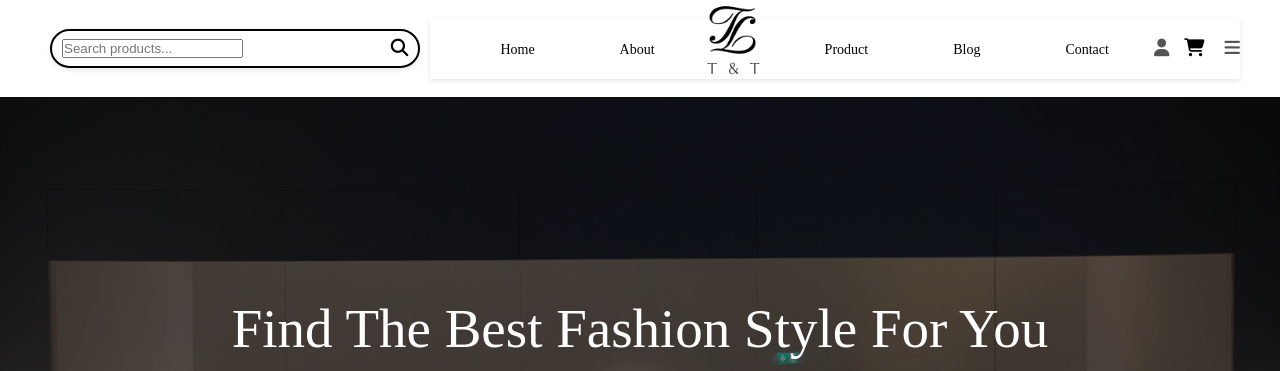
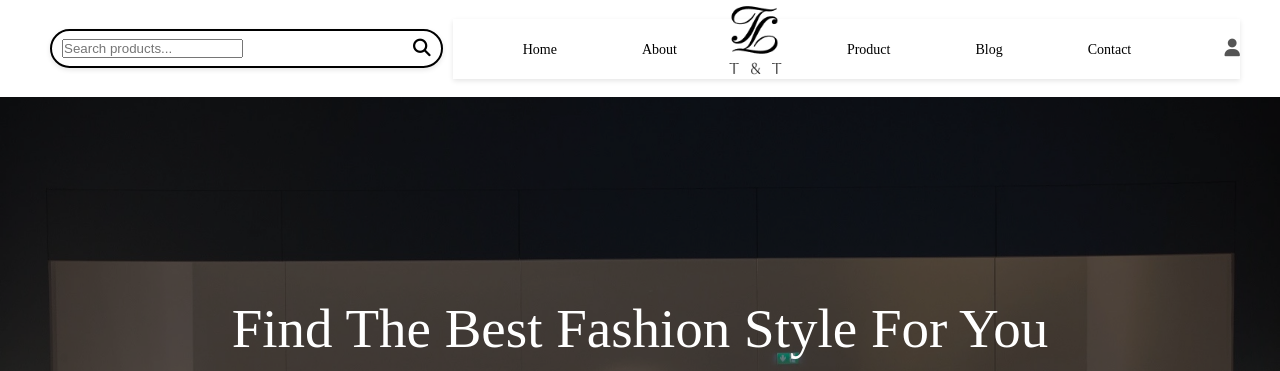
Before and after one commit to NguyenUoc98/clothing-store, a Laravel app: page / in a window 1280 px wide; the page is wider, and only the part inside the window is pictured. Shown: the top 371 px of that part. Run offline with Laravel 12, Linux system fonts and the light colour scheme; tables that the repository leaves empty hold one stand-in row (values such as "Sample post"); parts of the project's set-up code (start-up, migrations or seed data) failed here and were passed over; some libraries are stand-ins or nearby versions; some web fonts are replaced.

Commit message:
:bug: fix login in header

```diff
--- a/resources/views/layouts/frontend/header.blade.php
+++ b/resources/views/layouts/frontend/header.blade.php
@@ -18,7 +18,7 @@
         <div class="icon" id="menuIcon">
             <div class="icon1">
                 <div class="iconsearch1">
-                    @guest
+                    @guest('customer')
                         <i class="fa-solid fa-user">
                             <ul class="submenu">
                                 <li><a href="{{ route('login') }}">Login</a></li>
@@ -27,7 +27,7 @@
                         </i>
                     @else
                         <span class="user-name">
-                                @if (Auth::guard('customer')->check())
+                            @if (Auth::guard('customer')->check())
                                 {{ Auth::guard('customer')->user()->name }}
                             @else
                                 Khách hàng
@@ -43,15 +43,14 @@
                         </form>
                     @endguest
                 </div>
-                <div class="cart-icon">
-                    <a href="{{ route('cart.index') }}">
-                        <i class="fa-solid fa-cart-shopping"></i>
-                    </a>
-                </div>
-            </div>
-            <div class="iconsearch1">
-                <i class="fa-solid fa-bars"></i>
             </div>
         </div>
+        @if (Auth::guard('customer')->check())
+            <div class="cart-icon">
+                <a href="{{ route('cart.index') }}">
+                    <i class="fa-solid fa-cart-shopping"></i>
+                </a>
+            </div>
+        @endif
     </div>
 </nav>
```
